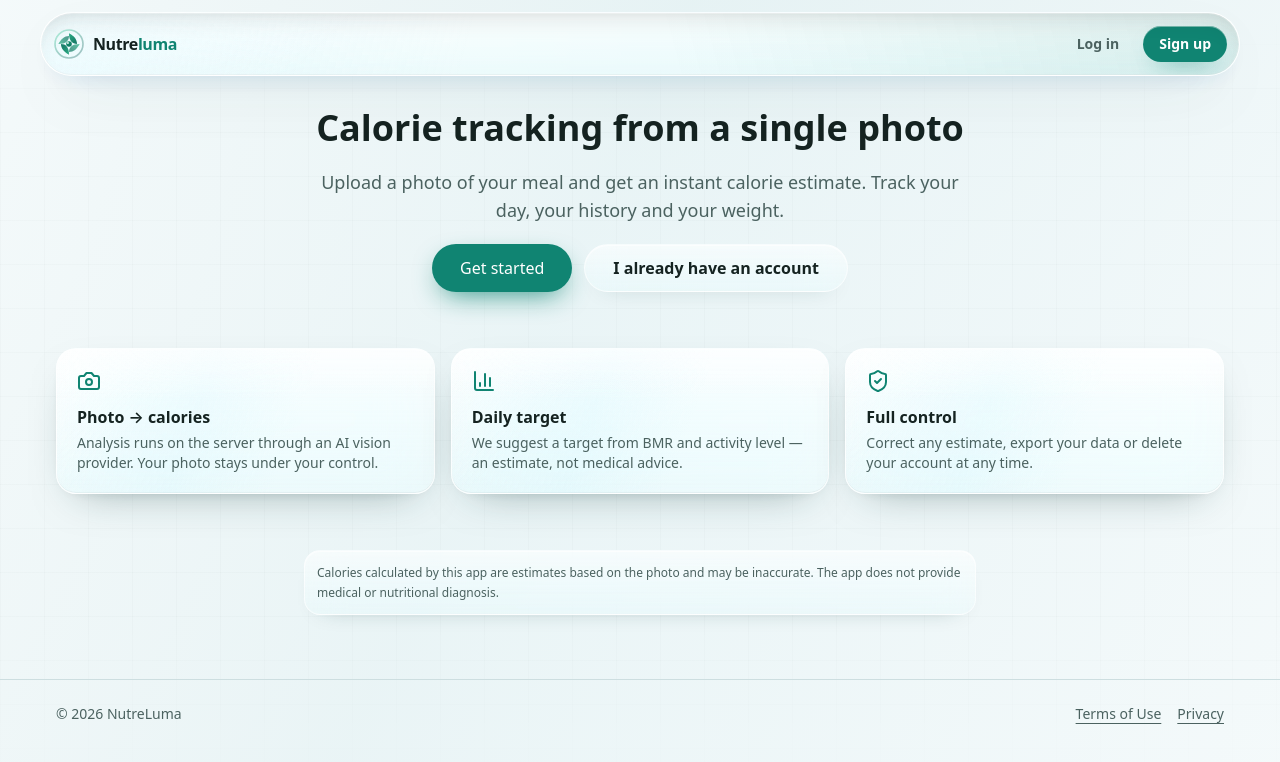
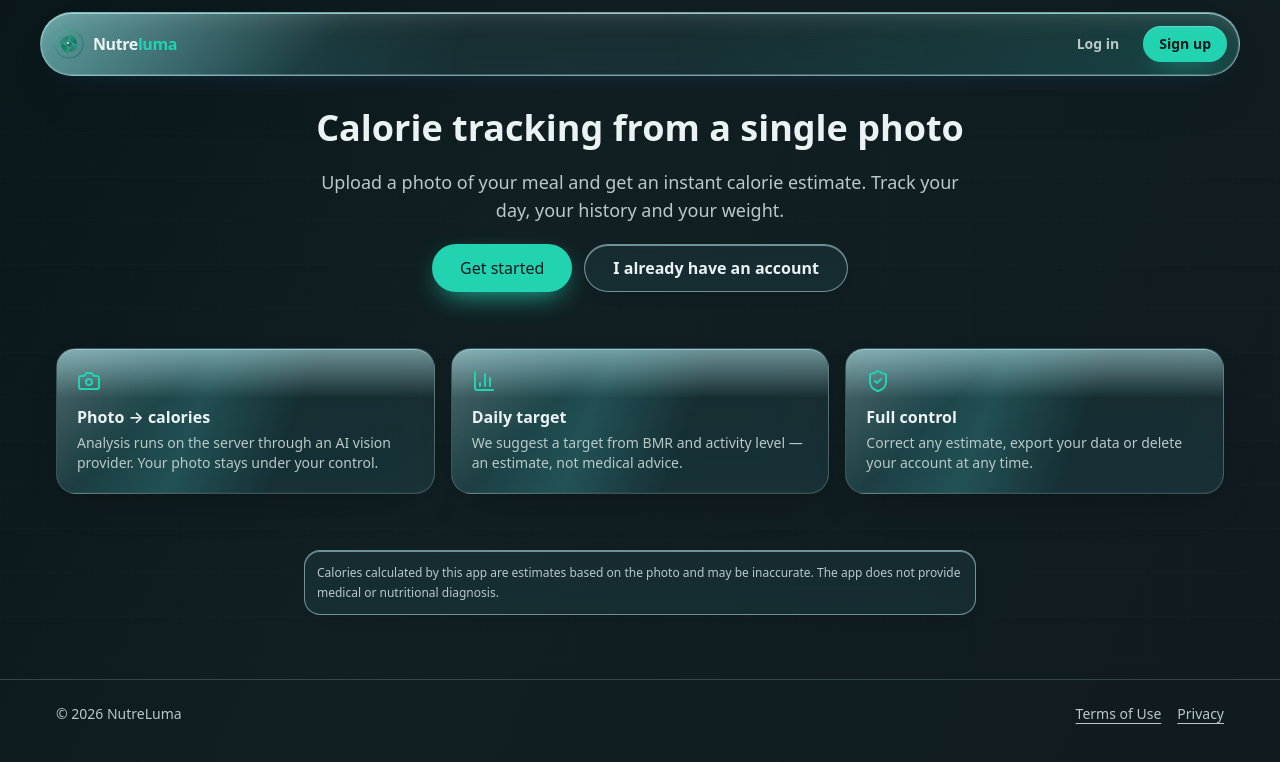
Before and after one commit to TzoyBe/NutreLuma, a Next.js app: page / in a window 1280 px wide. Shown: the top 762 px of the page. Built offline with nearby package versions, Linux system fonts and the light colour scheme.

Commit message:
Darken liquid glass theme typography

```diff
--- a/src/app/globals.css
+++ b/src/app/globals.css
@@ -4,62 +4,62 @@
 
 @layer base {
   :root {
-    --background: 188 42% 97%;
-    --foreground: 172 24% 11%;
-    --card: 0 0% 100%;
-    --card-foreground: 172 24% 11%;
-    --primary: 171 78% 29%;
-    --primary-foreground: 0 0% 100%;
-    --secondary: 188 42% 93%;
-    --secondary-foreground: 178 37% 18%;
-    --muted: 188 28% 92%;
-    --muted-foreground: 176 13% 34%;
-    --accent: 22 94% 58%;
-    --accent-foreground: 0 0% 100%;
+    --background: 190 34% 10%;
+    --foreground: 184 28% 94%;
+    --card: 190 27% 14%;
+    --card-foreground: 184 28% 94%;
+    --primary: 169 72% 48%;
+    --primary-foreground: 190 42% 8%;
+    --secondary: 190 24% 18%;
+    --secondary-foreground: 184 24% 91%;
+    --muted: 190 20% 19%;
+    --muted-foreground: 184 14% 76%;
+    --accent: 24 88% 61%;
+    --accent-foreground: 190 42% 8%;
     --destructive: 0 72% 51%;
     --destructive-foreground: 0 0% 100%;
-    --border: 184 23% 84%;
-    --input: 184 23% 84%;
-    --ring: 171 78% 29%;
+    --border: 190 17% 25%;
+    --input: 190 17% 25%;
+    --ring: 169 72% 48%;
     --radius: 1.25rem;
 
-    --glass-bg: 0 0% 100%;
-    --glass-tint: 185 70% 96%;
-    --glass-opacity: 0.68;
-    --glass-border: 0 0% 100%;
-    --glass-border-opacity: 0.72;
-    --glass-shadow: 176 45% 16%;
+    --glass-bg: 190 25% 17%;
+    --glass-tint: 188 32% 21%;
+    --glass-opacity: 0.72;
+    --glass-border: 184 48% 78%;
+    --glass-border-opacity: 0.22;
+    --glass-shadow: 190 62% 2%;
     --glass-blur: 26px;
     --glass-saturate: 190%;
-    --liquid-edge: 192 90% 88%;
-    --liquid-depth: 210 60% 44%;
+    --liquid-edge: 178 80% 64%;
+    --liquid-depth: 212 78% 54%;
   }
 
   @media (prefers-color-scheme: dark) {
     :root {
-      --background: 190 35% 7%;
-      --foreground: 185 22% 94%;
-      --card: 190 26% 11%;
-      --card-foreground: 185 22% 94%;
-      --primary: 170 72% 52%;
+      --background: 190 38% 8%;
+      --foreground: 185 24% 95%;
+      --card: 190 28% 12%;
+      --card-foreground: 185 24% 95%;
+      --primary: 170 74% 50%;
       --primary-foreground: 190 42% 8%;
-      --secondary: 190 22% 15%;
-      --secondary-foreground: 185 22% 90%;
-      --muted: 190 20% 16%;
-      --muted-foreground: 184 10% 67%;
+      --secondary: 190 24% 16%;
+      --secondary-foreground: 185 24% 92%;
+      --muted: 190 22% 16%;
+      --muted-foreground: 184 13% 76%;
       --accent: 24 91% 61%;
       --accent-foreground: 190 42% 8%;
       --destructive: 0 62% 52%;
       --destructive-foreground: 0 0% 100%;
-      --border: 190 17% 22%;
-      --input: 190 17% 23%;
+      --border: 190 17% 24%;
+      --input: 190 17% 24%;
       --ring: 170 72% 52%;
 
-      --glass-bg: 190 24% 13%;
-      --glass-tint: 190 30% 18%;
-      --glass-opacity: 0.64;
+      --glass-bg: 190 26% 14%;
+      --glass-tint: 190 32% 18%;
+      --glass-opacity: 0.72;
       --glass-border: 185 52% 82%;
-      --glass-border-opacity: 0.18;
+      --glass-border-opacity: 0.2;
       --glass-shadow: 190 60% 2%;
       --liquid-edge: 180 82% 68%;
       --liquid-depth: 210 74% 57%;
@@ -72,6 +72,7 @@
 
   html {
     -webkit-text-size-adjust: 100%;
+    color-scheme: dark;
   }
 
   body {
@@ -79,10 +80,12 @@
     min-height: 100dvh;
     font-family: ui-sans-serif, system-ui, -apple-system, BlinkMacSystemFont, 'Segoe UI', Roboto,
       'Helvetica Neue', Arial, 'Noto Sans', sans-serif;
+    font-feature-settings: 'kern' 1, 'liga' 1, 'tnum' 0;
+    text-rendering: optimizeLegibility;
     background:
-      linear-gradient(115deg, hsl(var(--background)) 0%, hsl(var(--secondary) / 0.85) 42%, hsl(var(--background)) 100%),
-      linear-gradient(180deg, hsl(var(--primary) / 0.06), transparent 34%),
-      linear-gradient(90deg, hsl(var(--accent) / 0.045), transparent 45%, hsl(var(--liquid-depth) / 0.06));
+      linear-gradient(115deg, hsl(190 42% 7%) 0%, hsl(var(--background)) 38%, hsl(196 34% 9%) 100%),
+      linear-gradient(180deg, hsl(var(--primary) / 0.11), transparent 36%),
+      linear-gradient(90deg, hsl(var(--accent) / 0.055), transparent 46%, hsl(var(--liquid-depth) / 0.08));
   }
 
   body::before {
@@ -91,10 +94,10 @@
     inset: 0;
     z-index: -1;
     pointer-events: none;
-    opacity: 0.55;
+    opacity: 0.26;
     background-image:
-      linear-gradient(hsl(var(--foreground) / 0.035) 1px, transparent 1px),
-      linear-gradient(90deg, hsl(var(--foreground) / 0.03) 1px, transparent 1px);
+      linear-gradient(hsl(var(--foreground) / 0.05) 1px, transparent 1px),
+      linear-gradient(90deg, hsl(var(--foreground) / 0.04) 1px, transparent 1px);
     background-size: 44px 44px;
     mask-image: linear-gradient(to bottom, transparent, black 16%, black 78%, transparent);
   }
--- a/src/app/layout.tsx
+++ b/src/app/layout.tsx
@@ -37,7 +37,7 @@ export async function generateMetadata(): Promise<Metadata> {
 export const viewport: Viewport = {
   width: 'device-width',
   initialScale: 1,
-  themeColor: '#0f7a63',
+  themeColor: '#0A1E22',
 };
 
 export default async function RootLayout({ children }: { children: React.ReactNode }) {
--- a/src/app/manifest.ts
+++ b/src/app/manifest.ts
@@ -9,7 +9,7 @@ export default function manifest(): MetadataRoute.Manifest {
     start_url: '/dashboard',
     display: 'standalone',
     background_color: '#0B1220',
-    theme_color: '#0F7A63',
+    theme_color: '#0A1E22',
     icons: [
       { src: '/icons/icon-192.png', sizes: '192x192', type: 'image/png', purpose: 'any' },
       { src: '/icons/icon-512.png', sizes: '512x512', type: 'image/png', purpose: 'any' },
--- a/src/components/ui/card.tsx
+++ b/src/components/ui/card.tsx
@@ -36,10 +36,7 @@ export function CardHeader({ className, ...props }: React.HTMLAttributes<HTMLDiv
 
 export function CardTitle({ className, ...props }: React.HTMLAttributes<HTMLHeadingElement>) {
   return (
-    <h2
-      className={cn('text-base font-semibold leading-tight text-foreground', className)}
-      {...props}
-    />
+    <h2 className={cn('text-base font-semibold leading-snug text-foreground', className)} {...props} />
   );
 }
 
@@ -47,7 +44,7 @@ export function CardDescription({
   className,
   ...props
 }: React.HTMLAttributes<HTMLParagraphElement>) {
-  return <p className={cn('text-sm leading-relaxed text-muted-foreground', className)} {...props} />;
+  return <p className={cn('text-sm leading-6 text-muted-foreground', className)} {...props} />;
 }
 
 /**
--- a/src/components/ui/field.tsx
+++ b/src/components/ui/field.tsx
@@ -2,7 +2,7 @@ import * as React from 'react';
 import { cn } from '@/lib/utils';
 
 const controlClasses =
-  'liquid-control w-full rounded-2xl px-3 py-2 text-base text-foreground placeholder:text-muted-foreground focus-visible:outline-none focus-visible:ring-2 focus-visible:ring-ring disabled:cursor-not-allowed disabled:opacity-60';
+  'liquid-control w-full rounded-2xl px-3 py-2 text-base font-medium text-foreground placeholder:text-muted-foreground focus-visible:outline-none focus-visible:ring-2 focus-visible:ring-ring disabled:cursor-not-allowed disabled:opacity-60';
 
 export const Input = React.forwardRef<HTMLInputElement, React.InputHTMLAttributes<HTMLInputElement>>(
   ({ className, ...props }, ref) => (
@@ -33,7 +33,7 @@ export const Label = React.forwardRef<
   HTMLLabelElement,
   React.LabelHTMLAttributes<HTMLLabelElement>
 >(({ className, children, ...props }, ref) => (
-  <label ref={ref} className={cn('text-sm font-medium text-foreground', className)} {...props}>
+  <label ref={ref} className={cn('text-sm font-semibold text-foreground', className)} {...props}>
     {children}
   </label>
 ));
```
